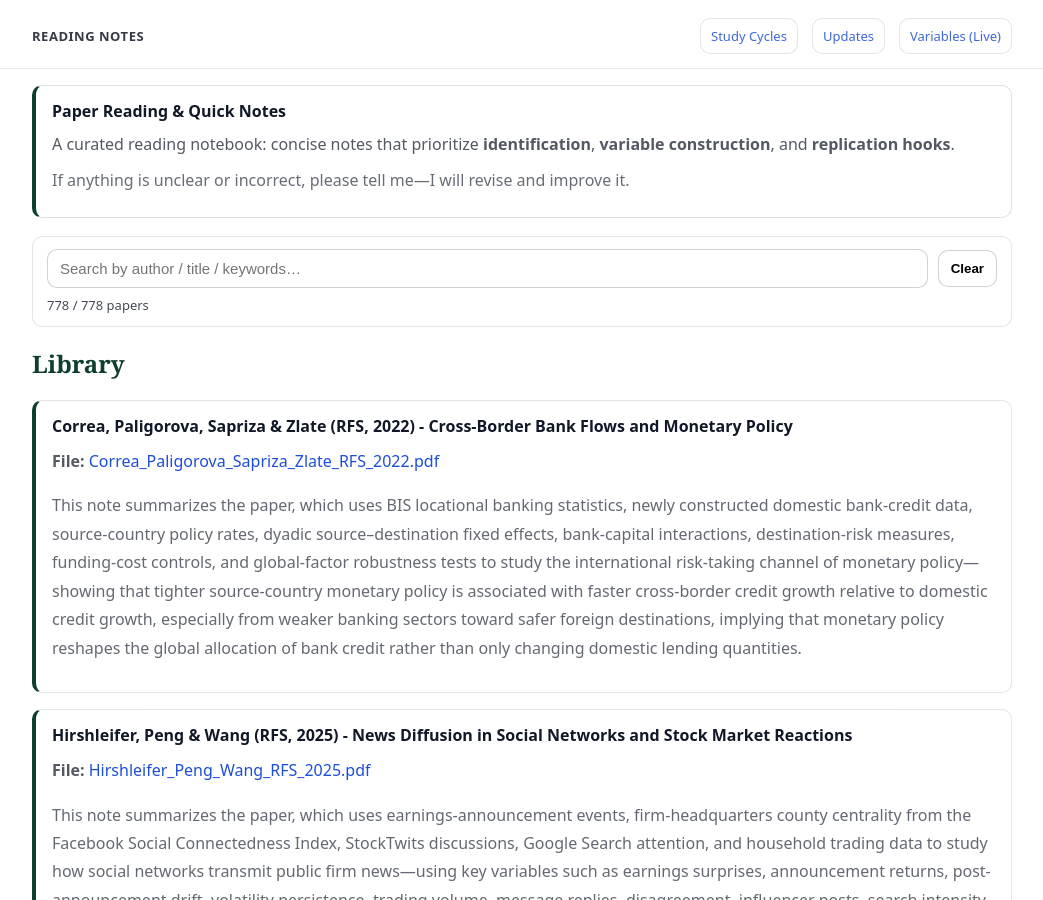
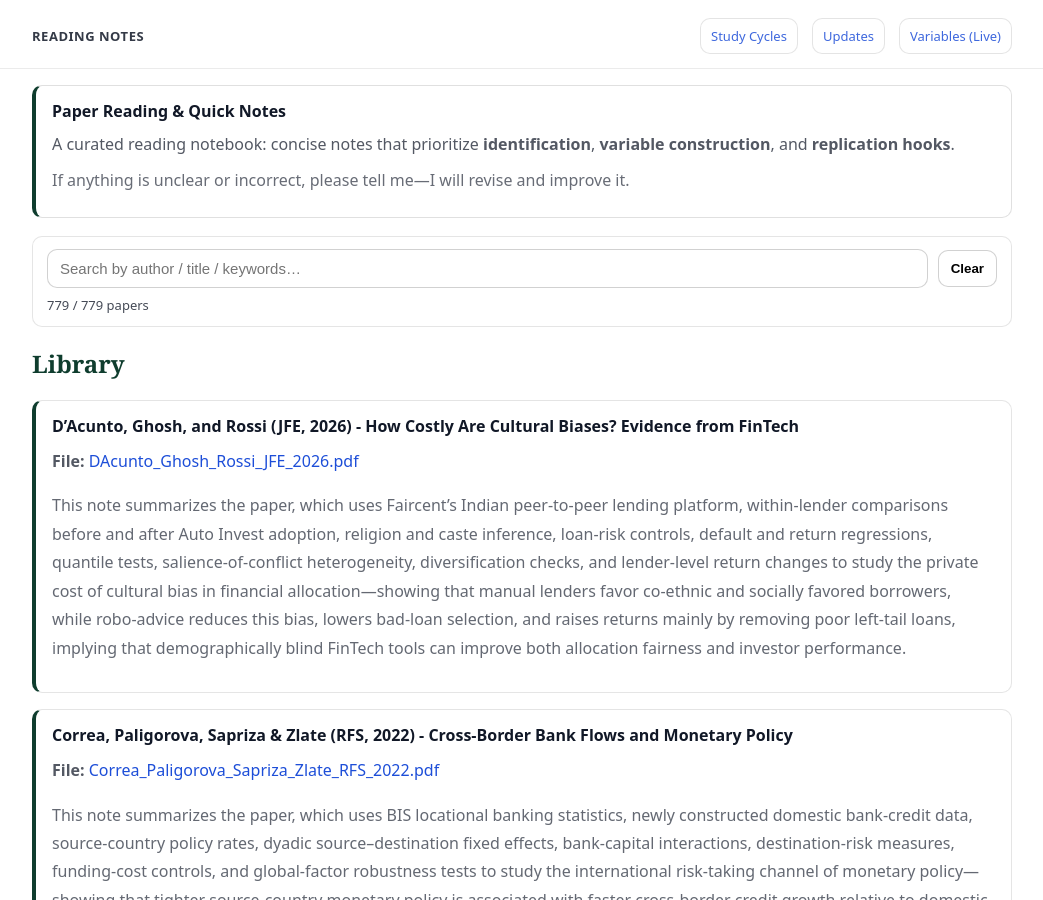
Before and after one commit to yaxinzn/study-archive, a Jekyll site: the page built from reading/index.md, in a window 1280 px wide and 900 px high. Shown: the whole window, without its empty margins (118-1161 px from the left). Built offline with Jekyll 4.4.1, drawn with Linux system fonts in a browser that asks for light colours.

Commit message:
Reading: add/update DAcunto_Ghosh_Rossi_JFE_2026.pdf

```diff
--- a/_data/reading.yml
+++ b/_data/reading.yml
@@ -1,3 +1,7 @@
+- title: "D’Acunto, Ghosh, and Rossi (JFE, 2026) - How Costly Are Cultural Biases? Evidence from FinTech"
+  file: "DAcunto_Ghosh_Rossi_JFE_2026.pdf"
+  desc: "This note summarizes the paper, which uses Faircent’s Indian peer-to-peer lending platform, within-lender comparisons before and after Auto Invest adoption, religion and caste inference, loan-risk controls, default and return regressions, quantile tests, salience-of-conflict heterogeneity, diversification checks, and lender-level return changes to study the private cost of cultural bias in financial allocation—showing that manual lenders favor co-ethnic and socially favored borrowers, while robo-advice reduces this bias, lowers bad-loan selection, and raises returns mainly by removing poor left-tail loans, implying that demographically blind FinTech tools can improve both allocation fairness and investor performance."
+
 - title: "Correa, Paligorova, Sapriza & Zlate (RFS, 2022) - Cross-Border Bank Flows and Monetary Policy"
   file: "Correa_Paligorova_Sapriza_Zlate_RFS_2022.pdf"
   desc: "This note summarizes the paper, which uses BIS locational banking statistics, newly constructed domestic bank-credit data, source-country policy rates, dyadic source–destination fixed effects, bank-capital interactions, destination-risk measures, funding-cost controls, and global-factor robustness tests to study the international risk-taking channel of monetary policy—showing that tighter source-country monetary policy is associated with faster cross-border credit growth relative to domestic credit growth, especially from weaker banking sectors toward safer foreign destinations, implying that monetary policy reshapes the global allocation of bank credit rather than only changing domestic lending quantities."
```
Also changed, not shown: 1 other file.
